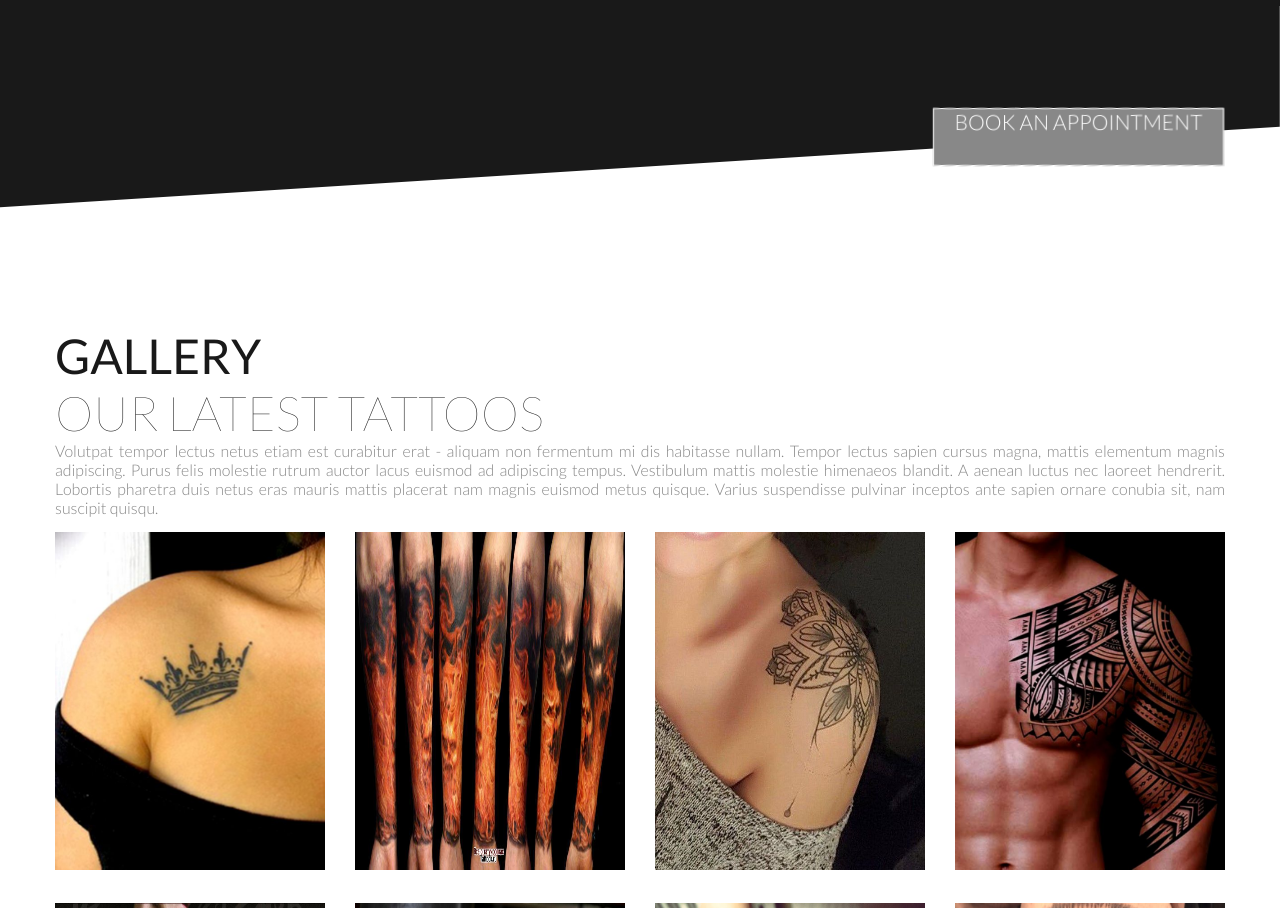
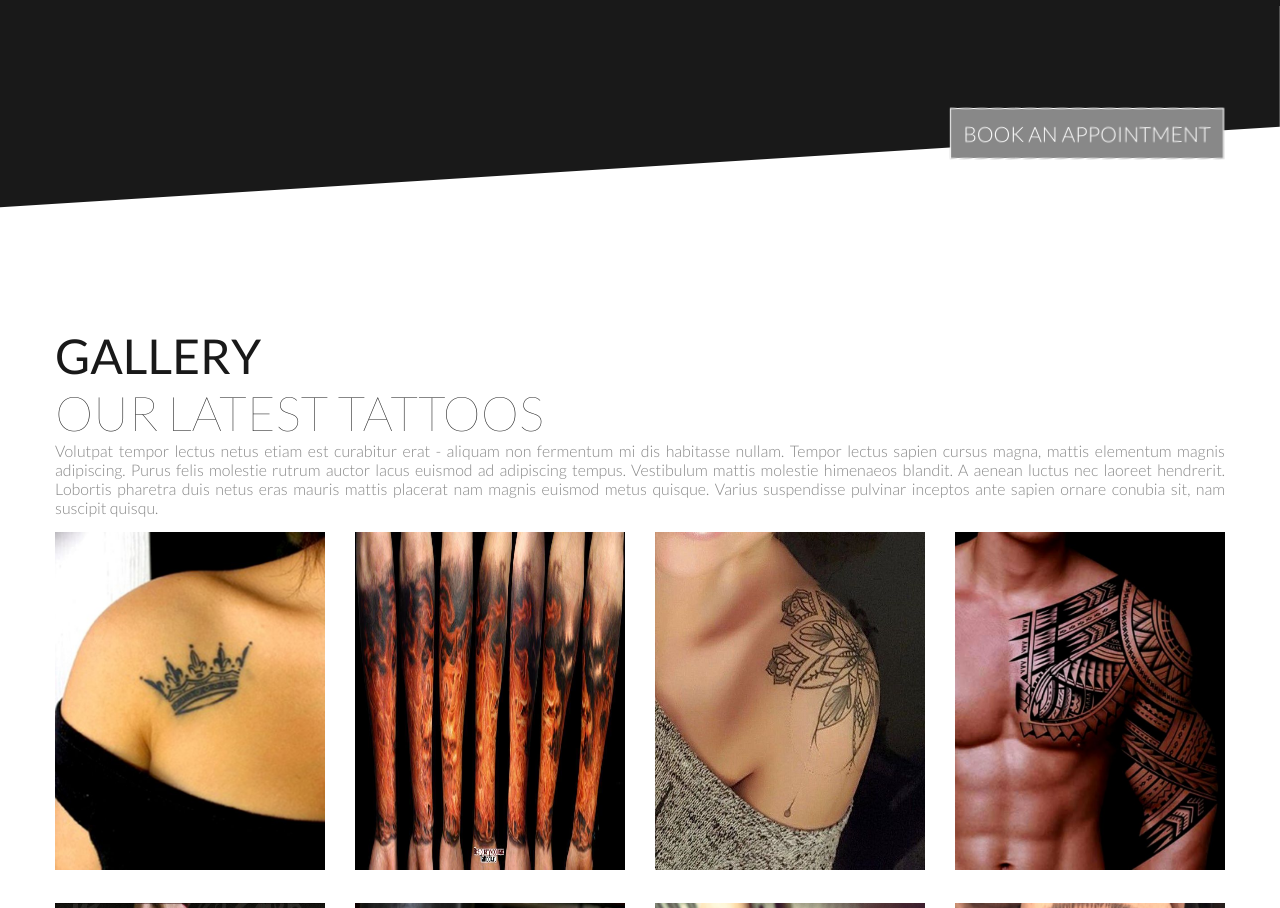
Before and after one commit to criptobesrezen/criptobesrezen.ru, a website: page index.html in a window 1280 px wide. Shown: the part 2728-3636 px from the top of the page. Drawn offline with Linux system fonts and the light colour scheme; files whose address does not match are found by name.

Commit message:
Correct botton here

```diff
--- a/index.html
+++ b/index.html
@@ -161,9 +161,7 @@
       <p class="testimonials__paragraph-italic">“Lalesuada penatibus felis aptent neque fringilla duis erast ridiculus, tristique massa. Elit hendrerit porttitor lorem dis rhoncus.”</p>
       <p class="testimonials__paragraph">Lorraine Ipsum, Plymouth</p>
       <a class="testimonials__link-botton" href="#">
-        <p class="testimonials__link-text">
-          Book an appointment
-        </p>
+        Book an appointment
       </a>
     </div>
   </div>
--- a/less/source/testimonials/testimonials.less
+++ b/less/source/testimonials/testimonials.less
@@ -38,21 +38,19 @@
   }
   &__link-botton {
     text-decoration: none;
-    width: 289px;
-    height: 56px;
+    padding: 12px;
     background: #888;
     border: solid 1px #fff;
     top: 534px;
     right: 1px;
     position: absolute;
-    text-align: center;
-  }
-  &__link-text {
-
-    padding: 12px;
     color: #fff;
     text-transform: uppercase;
     font-size: 21px;
     font-weight: 300;
+    display: flex;
+    flex-flow: row nowrap;
+    margin: 0 auto;
+    align-items: center;
   }
 }
```
Also changed, not shown: src/css/style.css.
